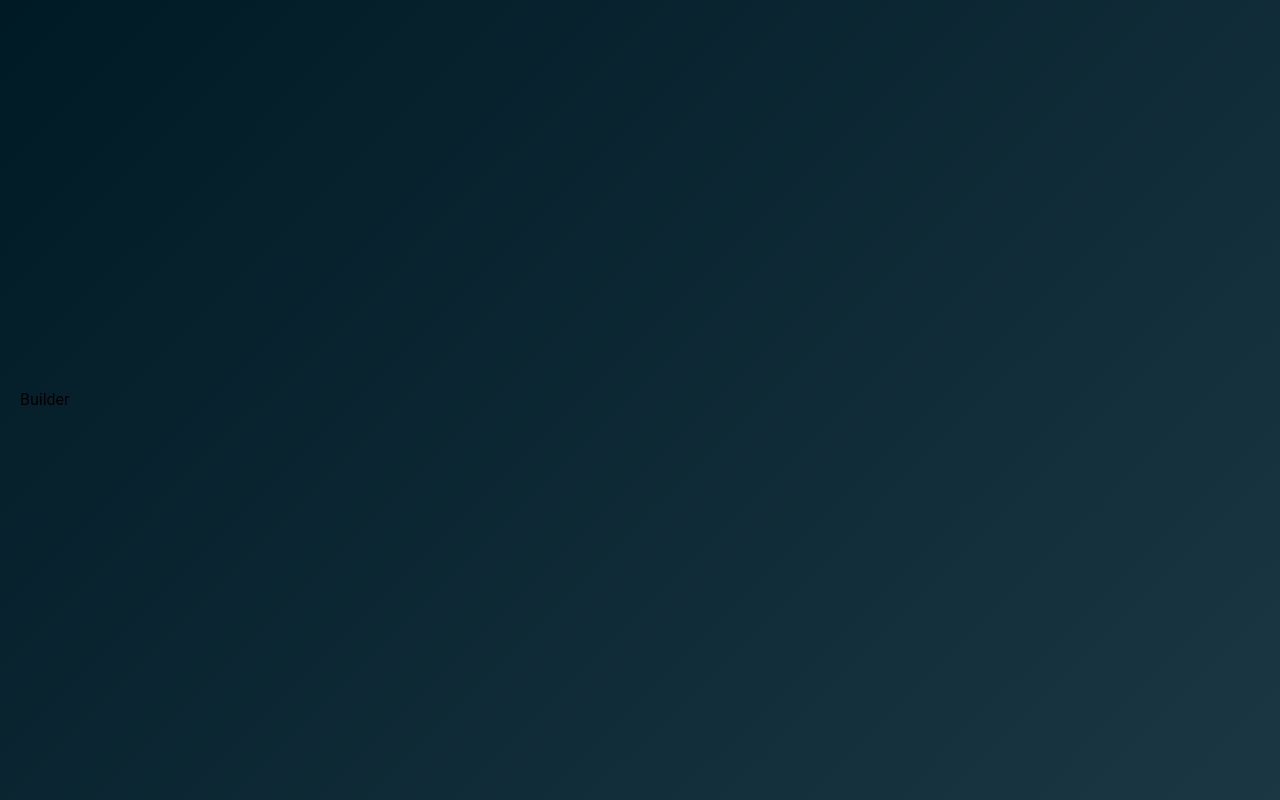
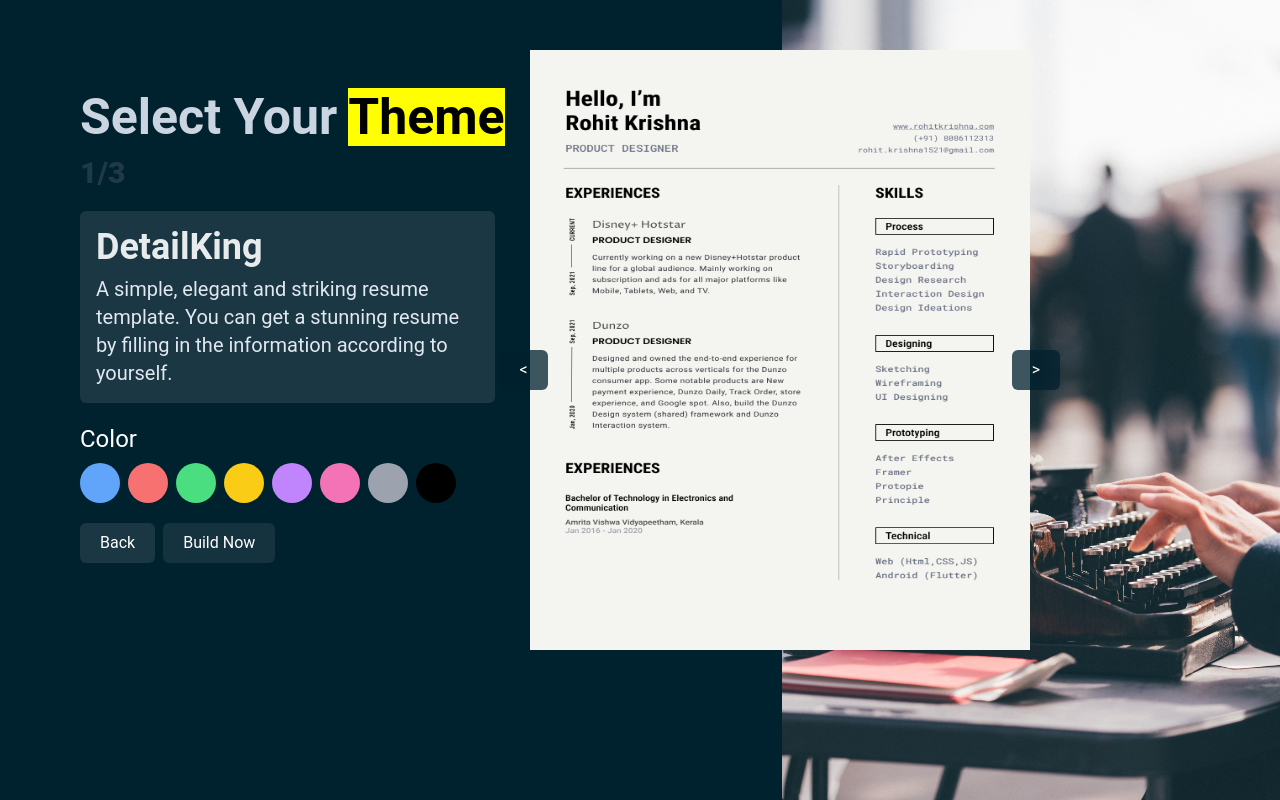
Before and after one commit to thebosph/resumify, a React (Create React App) app: page /builder in a window 1280 px wide. Built offline with nearby package versions, Linux system fonts and the light colour scheme.

Commit message:
feat(themescreen): created themescreen

```diff
--- a/src/App.tsx
+++ b/src/App.tsx
@@ -1,9 +1,8 @@
-import { BrowserRouter } from "react-router-dom";
 import Screens from "./Screens/ScreenRouter";
 
 function App() {
   return (
-    <div className=" h-screen items-center flex  md:px-5 bg-nite ">
+    <div className=" h-screen items-center flex   bg-nite ">
       <Screens />
     </div>
   );
--- a/src/Screens/Builder/index.tsx
+++ b/src/Screens/Builder/index.tsx
@@ -1,7 +1,77 @@
-import React from "react";
+import { useNavigate } from "react-router-dom";
 
 const Builder = () => {
-  return <div>Builder</div>;
+  const navigate = useNavigate();
+  return (
+    <div className="flex w-full h-full">
+      <div className="w-3/4 bg-niteBlue p-20">
+        <h1 className="text-[50px] font-bold text-slate-300">
+          Select Your <mark> Theme</mark>
+        </h1>
+        <div>
+          <span className="text-3xl font-black text-gray-500 opacity-30">
+            1/3
+          </span>
+          <div className="p-4 bg-niteExtraLight rounded-md w-2/3 flex flex-col space-y-2 mt-5">
+            <h2 className="font-bold opacity-90 text-4xl text-white">
+              DetailKing
+            </h2>
+            <p className="text-xl font-regular text-slate-200 ">
+              A simple, elegant and striking resume template. You can get a
+              stunning resume by filling in the information according to
+              yourself.{" "}
+            </p>
+          </div>
+          <div className=" w-2/3 rounded-md flex flex-col space-y-2 mt-5">
+            <h3 className="text-2xl text-white">Color</h3>
+            {/* Color picker */}
+            <div className="flex flex-row space-x-2">
+              <div className="w-10 h-10 rounded-full bg-blue-400"></div>
+              <div className="w-10 h-10 rounded-full bg-red-400"></div>
+              <div className="w-10 h-10 rounded-full bg-green-400"></div>
+              <div className="w-10 h-10 rounded-full bg-yellow-400"></div>
+              <div className="w-10 h-10 rounded-full bg-purple-400"></div>
+              <div className="w-10 h-10 rounded-full bg-pink-400"></div>
+              <div className="w-10 h-10 rounded-full bg-gray-400"></div>
+              <div className="w-10 h-10 rounded-full bg-black"></div>
+            </div>
+          </div>
+          {/* Back to homepage */}
+          <div className="flex flex-row space-x-2 mt-5">
+            <button
+              className="bg-niteExtraLight hover:bg-niteBlueDark text-white rounded-md px-5 py-2"
+              onClick={() => navigate("/")}
+            >
+              Back
+            </button>
+            <button className="bg-niteExtraLight bg-opacity-80 hover:bg-niteBlueDark text-white rounded-md px-5 py-2">
+              Build Now
+            </button>
+          </div>
+        </div>
+        <div>
+          <img
+            src="/img/resume.jpg"
+            alt=""
+            width={500}
+            height={400}
+            className="h-[600px] absolute top-[50px] right-[250px]"
+          />
+          {/* Next and Back Arrows */}
+          <div className="flex flex-row   absolute right-[220px] top-[350px]">
+            <button className="bg-niteBlue bg-opacity-75 hover:bg-niteBlueDark text-white mr-[424px] rounded-md px-5 py-2">
+              &#60;
+            </button>
+            <button className="bg-niteBlue bg-opacity-75 hover:bg-niteBlueDark text-white ml-10 rounded-md px-5 py-2">
+              &#62;
+            </button>
+          </div>
+        </div>
+      </div>
+
+      <div className="w-2/4 bg-builderbg bg-cover "></div>
+    </div>
+  );
 };
 
 export default Builder;
--- a/tailwind.config.js
+++ b/tailwind.config.js
@@ -12,8 +12,13 @@ module.exports = {
         niteBlue: "#00212E",
         niteBlueLight: "#001e29",
         niteBlueDark: "#001117",
+        niteExtraLight: "#1a3743",
+      },
+      backgroundImage: {
+        builderbg: "url('/public/img/writer.jpeg')",
       },
     },
+
+    plugins: [],
   },
-  plugins: [],
 };
```
Also changed, not shown: public/img/writer.jpeg (added).
